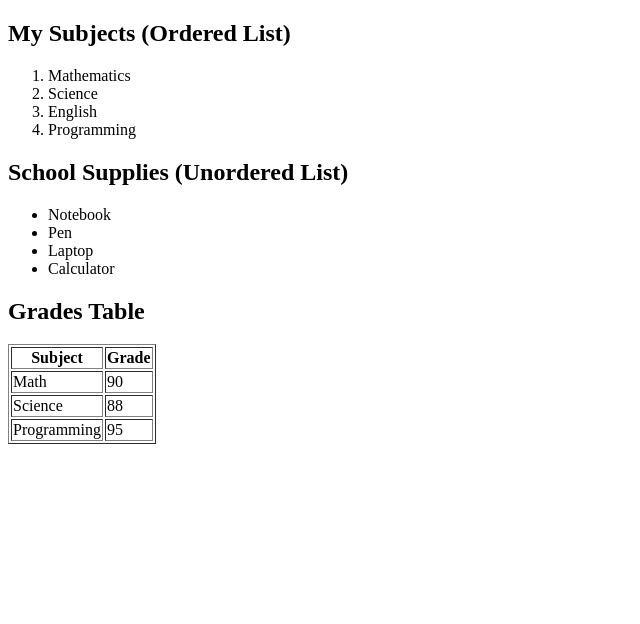
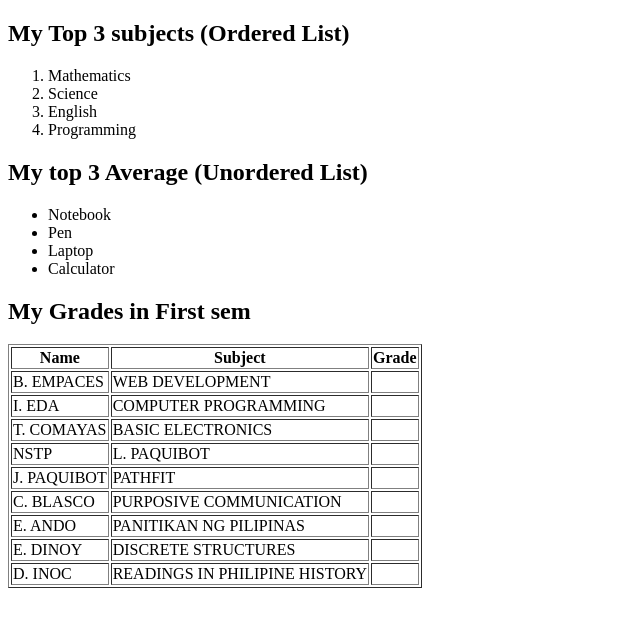
Before and after one commit to jijinjabaybay-creator/myInfo, a plain HTML site: page index.html in a window 1280 px wide. Shown: the whole page, without its empty margins (0-640 px from the left). Drawn offline with Linux system fonts and the light colour scheme.

Commit message:
Update headings and grades table in index.html

```diff
--- a/index.html
+++ b/index.html
@@ -6,7 +6,7 @@
 
 <body>
 
-<h2>My Subjects (Ordered List)</h2>
+<h2>My Top 3 subjects (Ordered List)</h2>
 <ol>
 <li>Mathematics</li>
 <li>Science</li>
@@ -14,7 +14,7 @@
 <li>Programming</li>
 </ol>
 
-<h2>School Supplies (Unordered List)</h2>
+<h2>My top 3 Average (Unordered List)</h2>
 <ul>
 <li>Notebook</li>
 <li>Pen</li>
@@ -22,26 +22,67 @@
 <li>Calculator</li>
 </ul>
 
-<h2>Grades Table</h2>
+<h2>My Grades in First sem</h2>
 <table border="1">
+
 <tr>
-<th>Subject</th>
-<th>Grade</th>
+  <th>Name</th>
+  <th>Subject</th>
+  <th>Grade</th>
 </tr>
 
 <tr>
-<td>Math</td>
-<td>90</td>
+  <td>B. EMPACES</td>
+  <td>WEB DEVELOPMENT</td>
+  <td></td>
 </tr>
 
 <tr>
-<td>Science</td>
-<td>88</td>
+  <td>I. EDA</td>
+  <td>COMPUTER PROGRAMMING</td>
+  <td></td>
 </tr>
 
 <tr>
-<td>Programming</td>
-<td>95</td>
+  <td>T. COMAYAS</td>
+  <td>BASIC ELECTRONICS</td>
+  <td></td>
+</tr>
+
+<tr>
+  <td>NSTP</td>
+  <td>L. PAQUIBOT</td>
+  <td></td>
+</tr>
+
+<tr>
+  <td>J. PAQUIBOT</td>
+  <td>PATHFIT</td>
+  <td></td>
+</tr>
+
+<tr>
+  <td>C. BLASCO</td>
+  <td>PURPOSIVE COMMUNICATION</td>
+  <td></td>
+</tr>
+
+<tr>
+  <td>E. ANDO</td>
+  <td>PANITIKAN NG PILIPINAS</td>
+  <td></td>
+</tr>
+
+<tr>
+  <td>E. DINOY</td>
+  <td>DISCRETE STRUCTURES</td>
+  <td></td>
+</tr>
+
+<tr>
+  <td>D. INOC</td>
+  <td>READINGS IN PHILIPINE HISTORY</td>
+  <td></td>
 </tr>
 
 </table>
```
